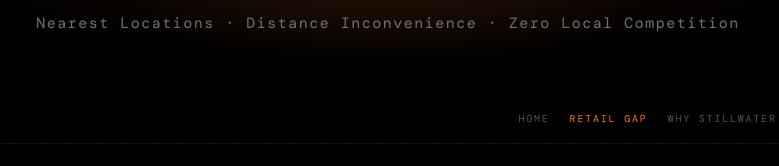
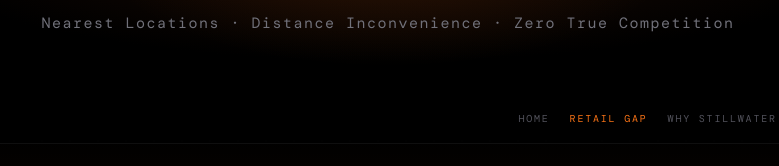
Before and after one commit to harriibb/AWS, a website: page market.html in a window 1280 px wide. Shown: the part 209-375 px from the top of the page, 252-1031 px from the left. Drawn offline with nearby package versions, Linux system fonts and the light colour scheme.

Commit message:
Update competition description in market.html

```diff
--- a/market.html
+++ b/market.html
@@ -70,7 +70,7 @@
   <div class="page-hero-content">
     <div class="page-hero-tag">Page 2 · Cole Sherer</div>
     <h1>The <span class="grad">Retail Gap</span></h1>
-    <p class="page-hero-sub">Nearest Locations · Distance Inconvenience · Zero Local Competition</p>
+    <p class="page-hero-sub">Nearest Locations · Distance Inconvenience · Zero True Competition</p>
   </div>
 </section>
 
```
